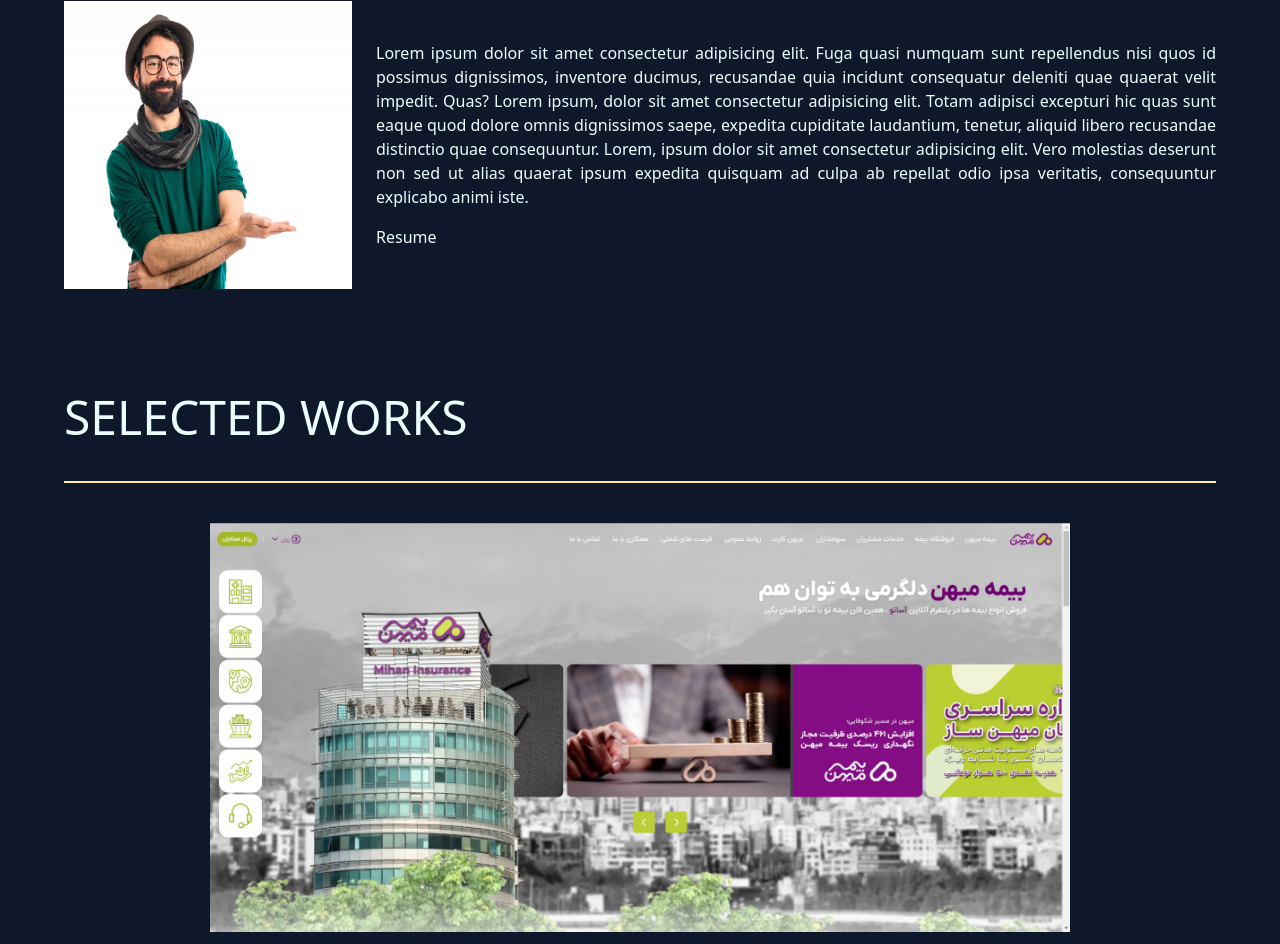
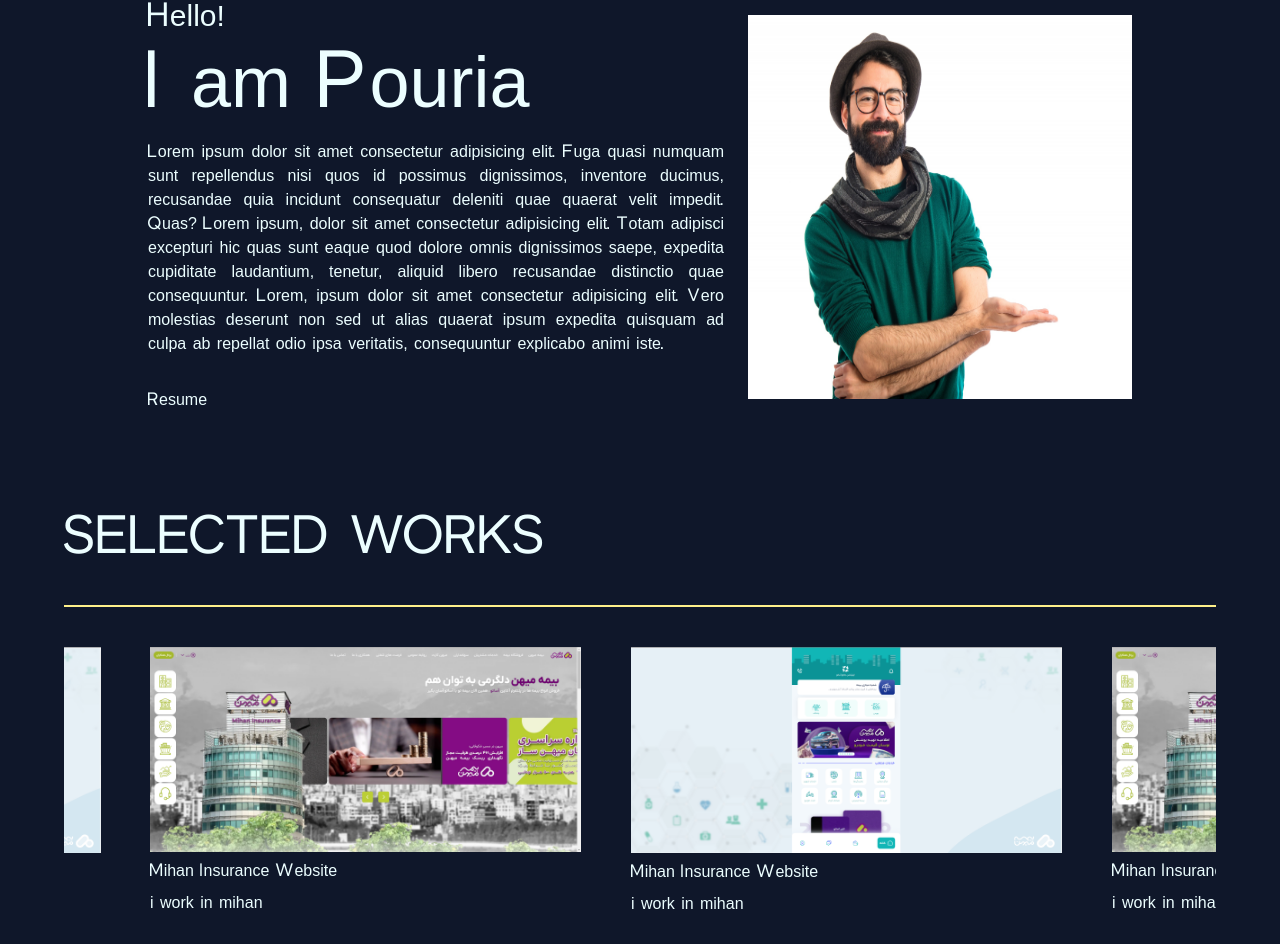
Before and after one commit to PouriaDamavandi/portfolio, a Next.js app: page / in a window 1280 px wide. Shown: the part 203-1147 px from the top of the page. Built offline with nearby package versions, Linux system fonts and the light colour scheme.

Commit message:
feat: fix slider and functionality

```diff
--- a/components/pages/index/home.tsx
+++ b/components/pages/index/home.tsx
@@ -5,23 +5,22 @@ import sampleImage from "../../../public/images/man-presenting-something.jpg";
 const HomePageHero = () => {
   return (
     <div className="my-16 flex flex-col gap-6 justify-center items-center md:flex-row ">
-      <Image
-        src={sampleImage}
-        alt="Pouria Damavandi picture"
-        className="w-72 h-72 "
-      />
-      <p className="text-justify ">
-        Lorem ipsum dolor sit amet consectetur adipisicing elit. Fuga quasi
-        numquam sunt repellendus nisi quos id possimus dignissimos, inventore
-        ducimus, recusandae quia incidunt consequatur deleniti quae quaerat
-        velit impedit. Quas? Lorem ipsum, dolor sit amet consectetur adipisicing
-        elit. Totam adipisci excepturi hic quas sunt eaque quod dolore omnis
-        dignissimos saepe, expedita cupiditate laudantium, tenetur, aliquid
-        libero recusandae distinctio quae consequuntur. Lorem, ipsum dolor sit
-        amet consectetur adipisicing elit. Vero molestias deserunt non sed ut
-        alias quaerat ipsum expedita quisquam ad culpa ab repellat odio ipsa
-        veritatis, consequuntur explicabo animi iste.
-        <br />
+      <div className="text-justify w-1/2 flex flex-col gap-4">
+        <h3 className="text-3xl">Hello!</h3>
+        <h4 className="text-7xl">I am Pouria</h4>
+        <p>
+          Lorem ipsum dolor sit amet consectetur adipisicing elit. Fuga quasi
+          numquam sunt repellendus nisi quos id possimus dignissimos, inventore
+          ducimus, recusandae quia incidunt consequatur deleniti quae quaerat
+          velit impedit. Quas? Lorem ipsum, dolor sit amet consectetur
+          adipisicing elit. Totam adipisci excepturi hic quas sunt eaque quod
+          dolore omnis dignissimos saepe, expedita cupiditate laudantium,
+          tenetur, aliquid libero recusandae distinctio quae consequuntur.
+          Lorem, ipsum dolor sit amet consectetur adipisicing elit. Vero
+          molestias deserunt non sed ut alias quaerat ipsum expedita quisquam ad
+          culpa ab repellat odio ipsa veritatis, consequuntur explicabo animi
+          iste.
+        </p>
         <a
           href="../../../public/files/Pouria Damavandi CV.pdf"
           className="mt-4 block"
@@ -29,7 +28,13 @@ const HomePageHero = () => {
         >
           Resume
         </a>
-      </p>
+      </div>
+
+      <Image
+        src={sampleImage}
+        alt="Pouria Damavandi picture"
+        className="w-96 h-96"
+      />
     </div>
   );
 };
--- a/components/pages/index/selectedWorks/selectedWorks.tsx
+++ b/components/pages/index/selectedWorks/selectedWorks.tsx
@@ -6,14 +6,31 @@ import { useState } from "react";
 const SelectedWorks = () => {
   const [currentSlide, setCurrentSlide] = useState(0);
   const [loaded, setLoaded] = useState(false);
+  const animation = { duration: 50000, easing: (t: number) => t };
+
   const [sliderRef, instanceRef] = useKeenSlider<HTMLDivElement>({
     loop: true,
     initial: 0,
+    renderMode: "performance",
+    created(s) {
+      s.moveToIdx(5, true, animation);
+    },
+    updated(s) {
+      s.moveToIdx(s.track.details.abs + 5, true, animation);
+    },
+    animationEnded(s) {
+      s.moveToIdx(s.track.details.abs + 5, true, animation);
+    },
+    slides: { origin: "center", perView: 2.5, spacing: 50 },
+    breakpoints: {
+      "(max-width: 1200px)": {
+        slides: { origin: "center", perView: 1, spacing: 10 },
+      },
+    },
+
+    mode: "free-snap",
     slideChanged(slider) {
       setCurrentSlide(slider.track.details.rel);
-    },
-    created() {
-      setLoaded(true);
     },
   });
 
@@ -26,6 +43,7 @@ const SelectedWorks = () => {
               title={item.title}
               description={item.description}
               image={item.image}
+              id={item.id}
             />
           </div>
         ))}
--- a/components/ui/card/mainCard.tsx
+++ b/components/ui/card/mainCard.tsx
@@ -1,33 +1,20 @@
 import Image from "next/image";
-import React, { FC, useState } from "react";
+import { FC } from "react";
 import { IMainCard } from "./mainCard.types";
+import { useRouter } from "next/navigation";
 
-const MainCard: FC<IMainCard> = ({ image, title, description }) => {
-  const [zoomIn, setZoomIn] = useState<boolean>(false);
-
+const MainCard: FC<IMainCard> = ({ image, title, description, id }) => {
+  const { push } = useRouter();
   return (
     <>
-      <div className="grid justify-center items-start gap-2">
-        <Image
-          src={image}
-          alt={title}
-          width={860}
-          height={860}
-          onClick={() => setZoomIn(true)}
-        />
+      <div
+        className="grid justify-center items-start gap-2"
+        onClick={() => push(`/work/${id}`)}
+      >
+        <Image src={image} alt={title} width={860} height={860} />
         <h4>{title}</h4>
         <p>{description}</p>
       </div>
-      {zoomIn && (
-        <Image
-          alt={title}
-          src={image}
-          width={1200}
-          height={1200}
-          onClick={() => setZoomIn(false)}
-          className="hidden xl:block xl:absolute xl:inset-0 xl:m-auto z-50 "
-        />
-      )}
     </>
   );
 };
--- a/components/ui/card/mainCard.types.ts
+++ b/components/ui/card/mainCard.types.ts
@@ -4,4 +4,5 @@ export interface IMainCard {
   image: StaticImageData;
   title: string;
   description: string;
+  id: number;
 }
--- a/package.json
+++ b/package.json
@@ -15,7 +15,8 @@
     "next": "14.1.2",
     "node": "^21.6.2",
     "react": "^18",
-    "react-dom": "^18"
+    "react-dom": "^18",
+    "react-modal": "^3.16.1"
   },
   "devDependencies": {
     "@types/node": "^20",
--- a/pages/_app.tsx
+++ b/pages/_app.tsx
@@ -3,11 +3,16 @@ import MainLayout from "@/layout/mainLayout";
 import type { AppProps } from "next/app";
 import "tailwindcss/tailwind.css";
 import "../components/pages/index/home.css";
+import localFont from "next/font/local";
+
+const myFont = localFont({ src: "../public/fonts/font.ttf" });
 
 export default function App({ Component, pageProps }: AppProps) {
   return (
-    <MainLayout>
-      <Component {...pageProps} />
-    </MainLayout>
+    <main className={myFont.className}>
+      <MainLayout>
+        <Component {...pageProps} />
+      </MainLayout>
+    </main>
   );
 }
```
Also changed, not shown: public/fonts/font.ttf (added), 1 other file (tests, documents, lock files or other folders).
